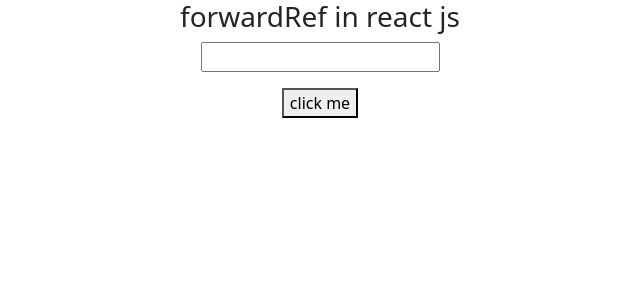
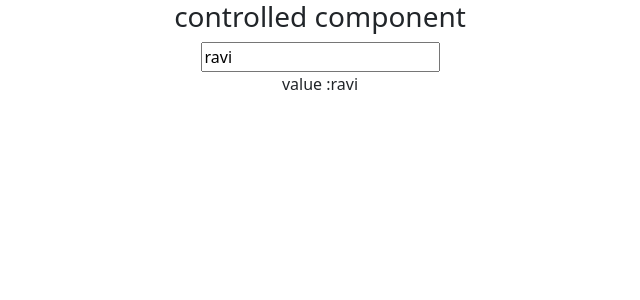
Before and after one commit to RAVIWITHGIT/React, a React (Create React App) app: page / in a window 1280 px wide. Shown: the top 300 px of the page, without its empty margins (320-960 px from the left). Built offline with nearby package versions, Linux system fonts and the light colour scheme.

Commit message:
discuss about controllled component

```diff
--- a/src/App.js
+++ b/src/App.js
@@ -1,13 +1,12 @@
 import React from 'react';
-import Tut42 from './tut42_UseRef/tut42';
-import Tut43Parent from './tut43_forwardRef/tut43Parent';
+import Tut44 from './tut44_controlledcomponent/tut44';
 
 
 
 function App() {
 
   return (
-    <Tut43Parent/>
+    <Tut44/>
   );
 }
 
--- /dev/null
+++ b/src/tut44_controlledcomponent/tut44.js
@@ -0,0 +1,39 @@
+/* *************************** controlled component ******************************************
+1.controlled component --> jis mein kee input fields hotee hai aur vah state ke dwara control hotee hai.
+*/
+
+
+import React, { Component,useState} from 'react'
+
+const Tut44 = () => {
+    const [currentstate,setstate] = useState("ravi")
+  return (
+    <div className='text-center'>
+      <h3>controlled component</h3>
+      <input type="text" value={currentstate} onChange={(e)=>{setstate(e.target.value)}} />
+      <p>value :{currentstate}</p>
+    </div>
+  )
+}
+
+
+// class Tut44 extends Component{
+//     constructor(){
+//         super();
+//         this.state = {
+//             currentstate:"ravi"
+//         }
+//     }
+//     render(){
+//         return (
+//           <div className='text-center'>
+//             <h3>controlled component</h3>
+//             <input type="text" value={this.state.currentstate} onChange={(e)=>{this.setState({currentstate:e.target.value})}} />
+//             <p>value :{this.state.currentstate}</p>
+//           </div>
+//         )
+
+//     }
+// }
+
+export default Tut44
```
